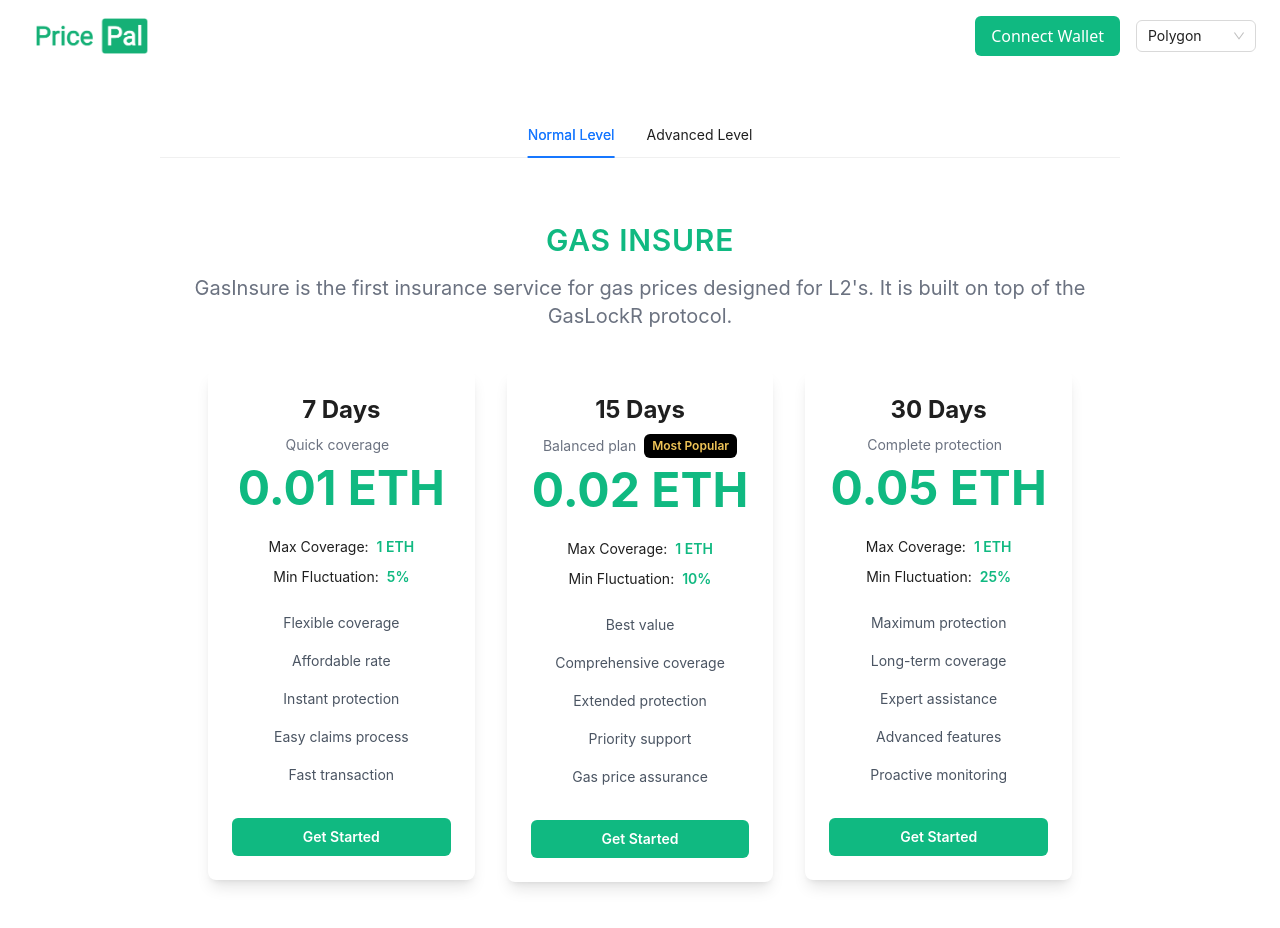
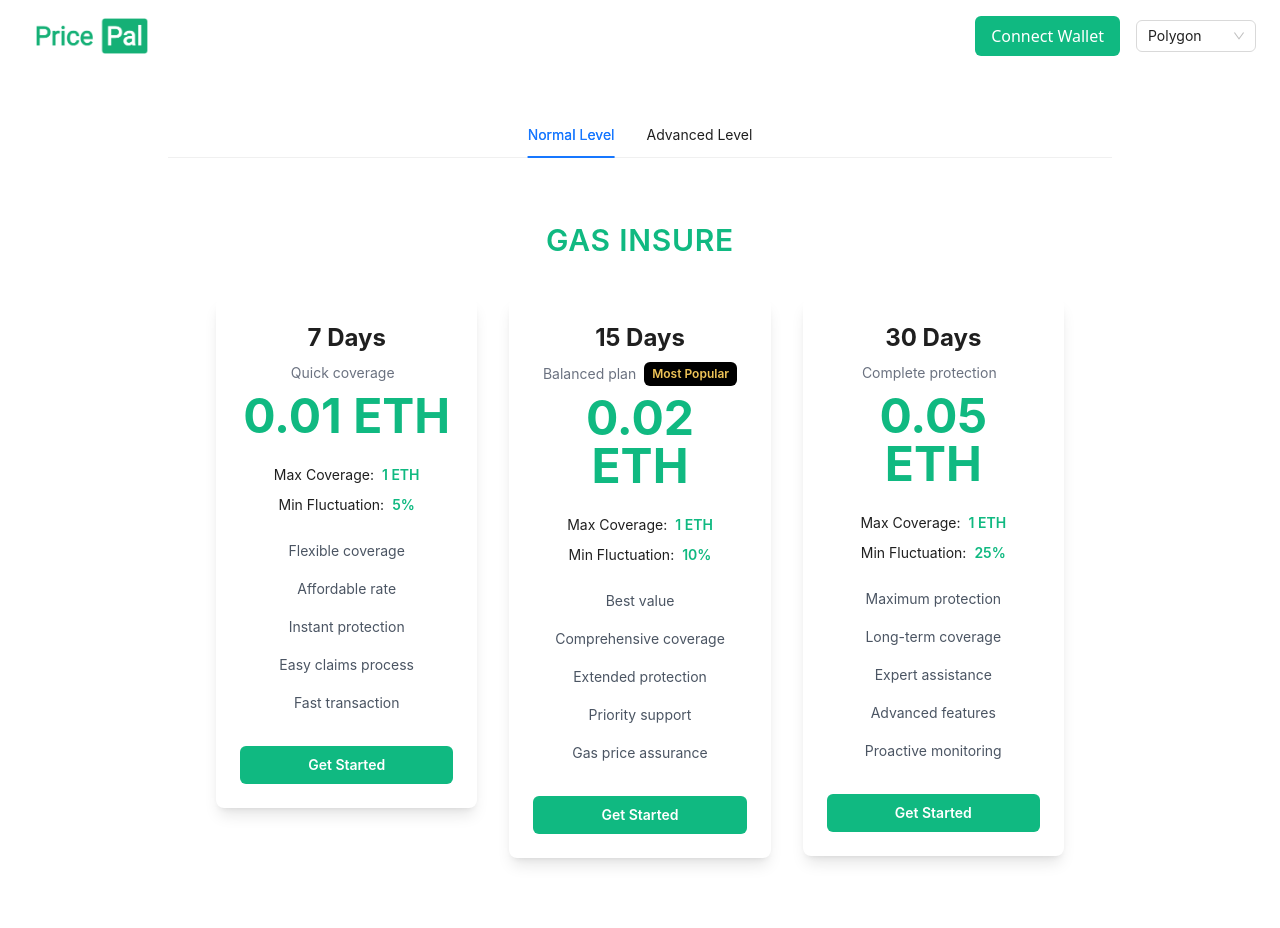
Before and after one commit to Qinsir7/PricePal, a React (Create React App) app in the folder gaslockr/: page /insurance in a window 1280 px wide. Shown: the top 928 px of the page. Built offline with nearby package versions, Linux system fonts and the light colour scheme.

Commit message:
Update PricingSections.jsx

```diff
--- a/gaslockr/src/components/PricingSections.jsx
+++ b/gaslockr/src/components/PricingSections.jsx
@@ -151,10 +151,6 @@
           <h2 className="text-3xl text-emerald-500 font-semibold tracking-wide uppercase">
             Gas Insure
           </h2>
-          <p className="mt-4 max-w-4xl text-xl text-gray-500 lg:mx-auto">
-            GasInsure is the first insurance service for gas prices designed for
-            L2's. It is built on top of the GasLockR protocol.
-          </p>
         </div>
 
         <div className="mt-10">
```
